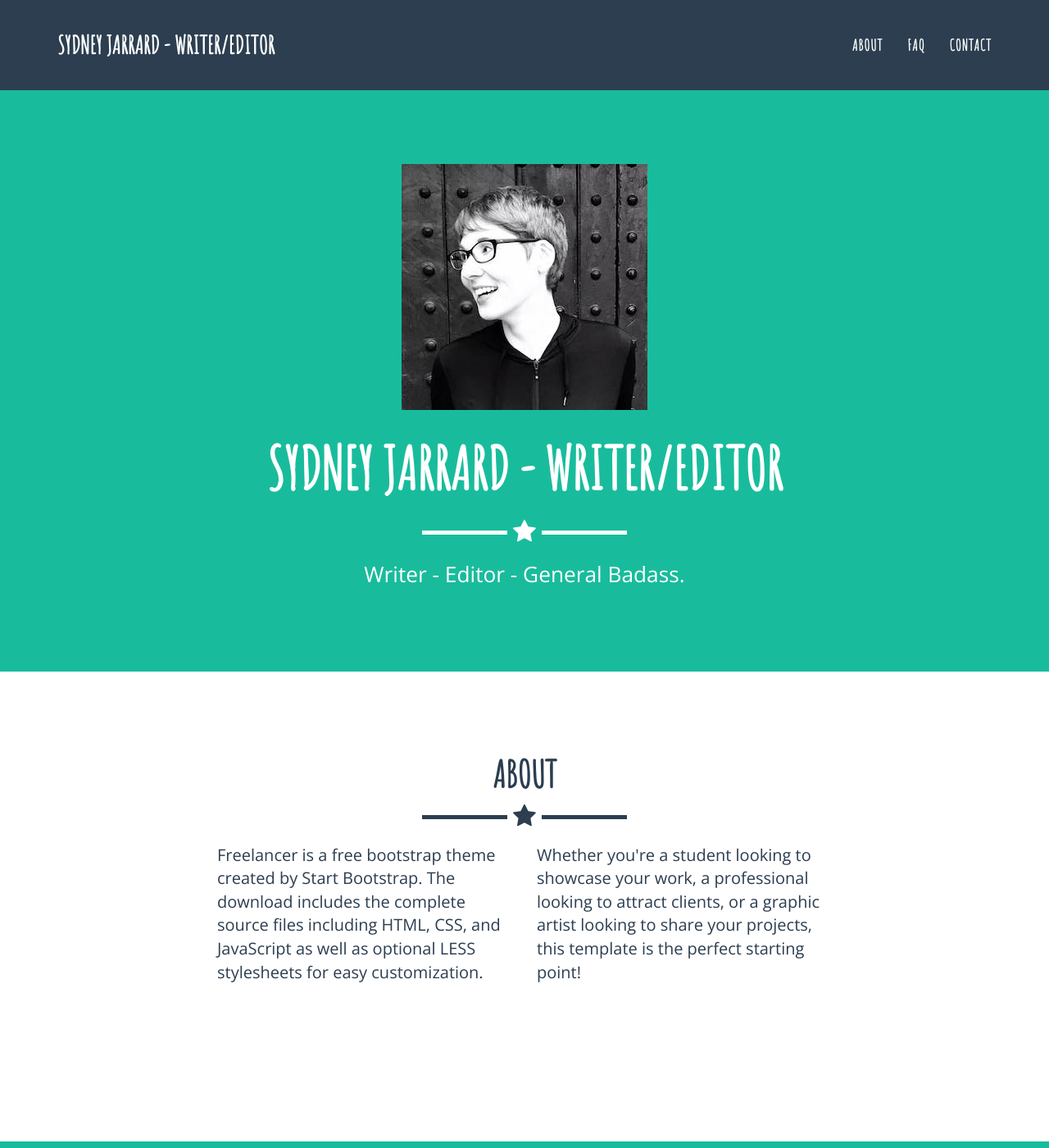
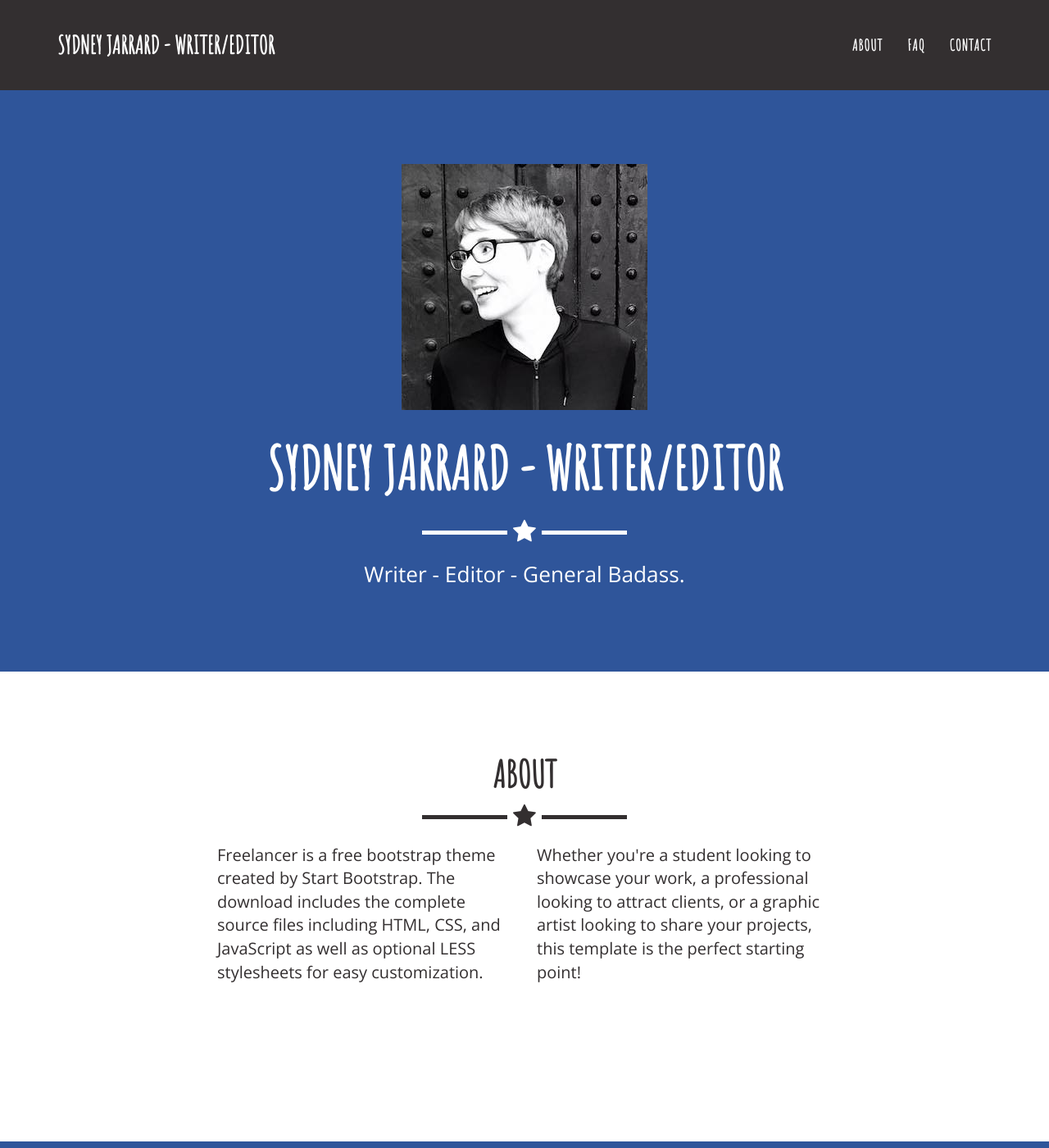
Before and after one commit to sydneyjarrard/sydneyjarrard.github.io, a Jekyll site: the page built from index.html, in a window 1280 px wide and 1400 px high. Shown: the whole window at 82% size. Built offline with Jekyll 4.4.1, drawn with Linux system fonts in a browser that asks for light colours.

Commit message:
Update colors

```diff
--- a/_config.yml
+++ b/_config.yml
@@ -25,10 +25,10 @@
 
 # Color settings (hex-codes without the leading hash-tag)
 color:
-  primary: 18bc9c #80B3FF
-  primary-rgb: "24,288,156" #"128,179,255"
-  secondary: 2c3e50 #FD6E8A
-  secondary-dark: 233140 #A2122F
+  primary: 2f559a #80B3FF
+  primary-rgb: "47,85,154" #"128,179,255"
+  secondary: 332f30 #FD6E8A
+  secondary-dark: 282526 #A2122F
 
 # Footer settings
 footer:
```
